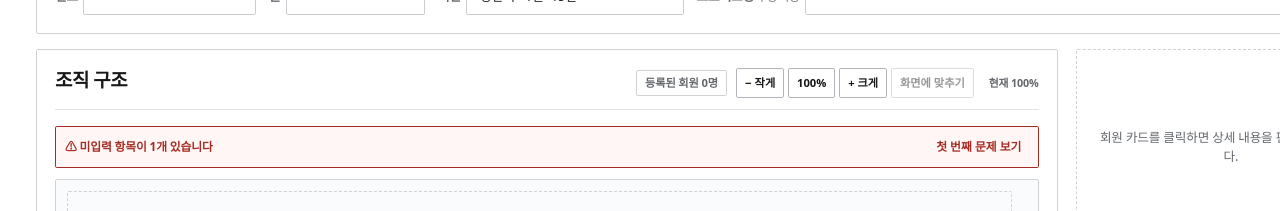
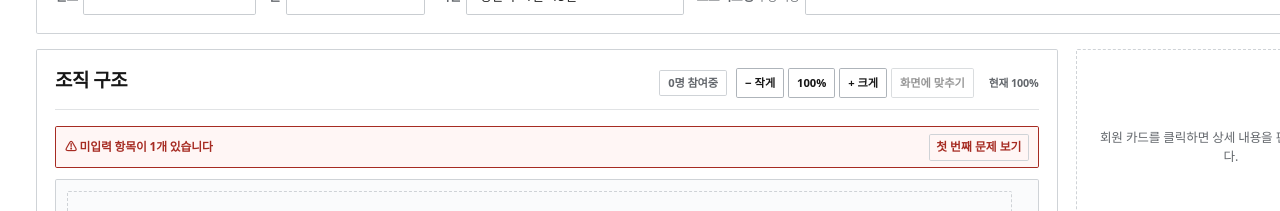
Before and after one commit to mworkroom/ngplan, a React (Vite) app: page / in a window 1280 px wide. Shown: the part 331-542 px from the top of the page. Built offline with nearby package versions, Linux system fonts and the light colour scheme.

Commit message:
fix: correct title in index.html and update labels in ManualPlanTable for clarity

```diff
--- a/index.html
+++ b/index.html
@@ -7,7 +7,7 @@
     name="description"
     content="애터미 직급 플래너"
   />
-  <title>애터미 직급 플랜</title>
+  <title>애터미 직급 플래너</title>
 </head>
 <body>
   <div id="app"></div>
--- a/src/ui/components/OpeningStateForm.tsx
+++ b/src/ui/components/OpeningStateForm.tsx
@@ -14,7 +14,6 @@ const OPENING_FIELDS: readonly {
   {
     field: 'cumulativePvp',
     label: 'PVP 시작값',
-    help: '현재까지 달성한 누적 PVP입니다. 첫날 일일 PVP 잔액으로 더하지 않습니다.',
   },
   {
     field: 'dailyCarryLeft',
--- a/src/ui/components/OrganizationTree.tsx
+++ b/src/ui/components/OrganizationTree.tsx
@@ -143,7 +143,7 @@ export function OrganizationTree({
         </div>
         <div className="organization-tree__header-actions">
           <span className="status-badge">
-            등록된 회원 {topology.activeMembers.length}명
+            {topology.activeMembers.length}명 참여중
           </span>
           <div className="organization-zoom" aria-label="조직 그림 크기">
             <button type="button" onClick={() => changeScale(-0.1)} disabled={scale <= 0.25}>
--- a/src/ui/components/manual-plan/ManualPlanTable.tsx
+++ b/src/ui/components/manual-plan/ManualPlanTable.tsx
@@ -398,7 +398,7 @@ export function ManualPlanTable({
           <tfoot>
             <tr className="manual-plan-table__total-row">
               <th className="manual-plan-table__date-cell" scope="row">
-                <span>이번 기간 총합</span>
+                <span>합계</span>
               </th>
               {schema.members.flatMap((member, memberIndex) =>
                 FIELD_DEFINITIONS.map(({ field, label }) => {
@@ -423,7 +423,7 @@ export function ManualPlanTable({
                 className="manual-plan-table__date-cell manual-plan-table__date-cell--end"
                 scope="row"
               >
-                <span>이번 기간 총합</span>
+                <span>합계</span>
               </th>
             </tr>
           </tfoot>
--- a/src/ui/styles.css
+++ b/src/ui/styles.css
@@ -412,7 +412,7 @@ fieldset {
 .button--ghost,
 .text-button,
 .icon-button {
-  border-color: transparent;
+  border-color: #cfd3d7;
   background: transparent;
   color: var(--color-accent-action);
 }
```
